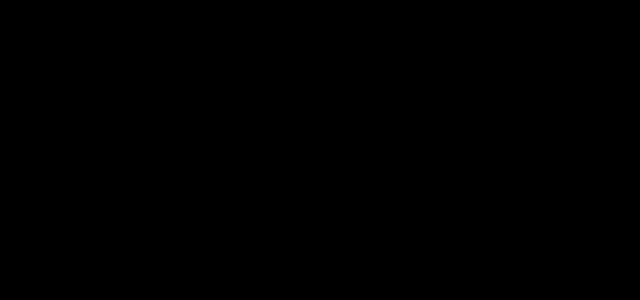
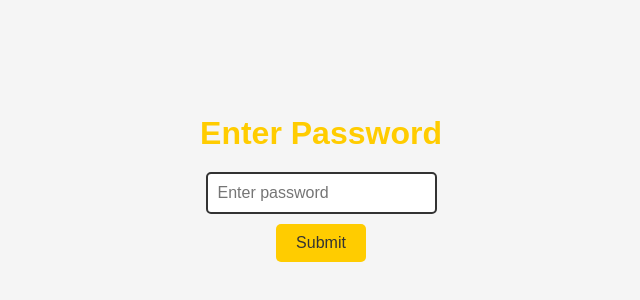
Before and after one commit to Nate-Schaefer/Senior-Design-Team10-Portfolio, a React (Create React App) app: page /password in a window 1280 px wide. Before the commit this address had no page. Shown: the part 222-522 px from the top of the page, without its empty margins (319-959 px from the left). Built offline with nearby package versions, Linux system fonts and the light colour scheme.

Commit message:
added hardcoded password functionality

```diff
--- a/src/App.js
+++ b/src/App.js
@@ -1,30 +1,51 @@
 // src/App.js
-import React from "react";
-import { BrowserRouter as Router, Routes, Route } from "react-router-dom";
+import React, { useState } from "react";
+import { BrowserRouter as Router, Routes, Route, Navigate } from "react-router-dom";
 import HomePage from "./components/HomePage";
+import ProtectedContent from "./components/ProtectedContent";
 import TeamMember from "./components/TeamMember";
+import PasswordDialog from "./components/PasswordDialog";
 
 const App = () => {
+  const [isAuthenticated, setIsAuthenticated] = useState(false);
+
+  const handleAuthentication = (password) => {
+    if (password === "Fall2024Lab3") {
+      setIsAuthenticated(true);
+      return true;
+    }
+    return false;
+  };
+
   return (
     <Router>
       <Routes>
         <Route path="/" element={<HomePage />} />
         <Route
-          path="/caiden"
-          element={<TeamMember name="Caiden" bio="Caiden is passionate about X." image="/path-to-caiden.jpg" />}
+          path="/protected"
+          element={
+            isAuthenticated ? (
+              <ProtectedContent />
+            ) : (
+              <Navigate to="/password" />
+            )
+          }
         />
         <Route
-          path="/rabi"
-          element={<TeamMember name="Rabi" bio="Rabi excels in Y." image="/path-to-rabi.jpg" />}
+          path="/password"
+          element={<PasswordDialog onAuthenticate={handleAuthentication} />}
         />
         <Route
-          path="/nick"
-          element={<TeamMember name="Nick" bio="Nick specializes in Z." image="/path-to-nick.jpg" />}
+          path="/team/:name"
+          element={
+            isAuthenticated ? (
+              <TeamMember />
+            ) : (
+              <Navigate to="/password" />
+            )
+          }
         />
-        <Route
-          path="/nate"
-          element={<TeamMember name="Nate" bio="Nate enjoys A." image="/path-to-nate.jpg" />}
-        />
+        <Route path="*" element={<Navigate to="/" />} />
       </Routes>
     </Router>
   );
--- a/src/components/HomePage.js
+++ b/src/components/HomePage.js
@@ -1,19 +1,17 @@
 // src/components/HomePage.js
 import React from "react";
 import { Link } from "react-router-dom";
-import "./HomePage.css"; // Create a CSS file for styling
+import "./HomePage.css";
 
 const HomePage = () => {
   return (
     <div className="homepage">
       <h1>Welcome to Our Team Portfolio</h1>
-      <h2>Meet the Team</h2>
-      <div className="team-links">
-        <Link to="/caiden" className="team-link">Caiden</Link>
-        <Link to="/rabi" className="team-link">Rabi</Link>
-        <Link to="/nick" className="team-link">Nick</Link>
-        <Link to="/nate" className="team-link">Nate</Link>
-      </div>
+      <p>
+        <Link to="/protected" className="protected-link">
+          Protected Content
+        </Link>
+      </p>
     </div>
   );
 };
--- /dev/null
+++ b/src/components/PasswordDialog.css
@@ -0,0 +1,51 @@
+/* src/components/PasswordDialog.css */
+.password-dialog {
+    display: flex;
+    flex-direction: column;
+    align-items: center;
+    justify-content: center;
+    height: 100vh;
+    background-color: #f5f5f5;
+    font-family: 'Arial', sans-serif;
+    color: #333;
+  }
+
+  .password-dialog h1 {
+    font-size: 2rem;
+    margin-bottom: 20px;
+    color: #ffcc00; /* University of Iowa Gold */
+  }
+
+  .password-dialog form {
+    display: flex;
+    flex-direction: column;
+    align-items: center;
+  }
+
+  .password-input {
+    padding: 10px;
+    font-size: 1rem;
+    border: 2px solid #333;
+    border-radius: 5px;
+    margin-bottom: 10px;
+  }
+
+  .submit-button {
+    background-color: #ffcc00;
+    color: #333;
+    padding: 10px 20px;
+    border: none;
+    border-radius: 5px;
+    cursor: pointer;
+    font-size: 1rem;
+  }
+
+  .submit-button:hover {
+    background-color: #333;
+    color: #fff;
+  }
+
+  .error-message {
+    color: red;
+    margin-top: 10px;
+  }
--- /dev/null
+++ b/src/components/PasswordDialog.js
@@ -0,0 +1,39 @@
+import React, { useState } from "react";
+import { useNavigate } from "react-router-dom";
+import "./PasswordDialog.css";
+
+const PasswordDialog = ({ onAuthenticate }) => {
+  const [password, setPassword] = useState("");
+  const [error, setError] = useState("");
+  const navigate = useNavigate();
+
+  const handleSubmit = (e) => {
+    e.preventDefault();
+    if (onAuthenticate(password)) {
+      navigate("/protected");
+    } else {
+      setError("Incorrect password. Please try again.");
+    }
+  };
+
+  return (
+    <div className="password-dialog">
+      <h1>Enter Password</h1>
+      <form onSubmit={handleSubmit}>
+        <input
+          type="password"
+          placeholder="Enter password"
+          value={password}
+          onChange={(e) => setPassword(e.target.value)}
+          className="password-input"
+        />
+        <button type="submit" className="submit-button">
+          Submit
+        </button>
+      </form>
+      {error && <p className="error-message">{error}</p>}
+    </div>
+  );
+};
+
+export default PasswordDialog;
--- /dev/null
+++ b/src/components/ProtectedContent.css
@@ -0,0 +1,41 @@
+/* src/components/ProtectedContent.css */
+
+.protected-content {
+    display: flex;
+    flex-direction: column;
+    align-items: center;
+    margin-top: 50px;
+    font-family: 'Arial', sans-serif;
+    color: #333;
+  }
+
+  .protected-content h1 {
+    font-size: 2.5rem;
+    margin-bottom: 20px;
+    color: #ffcc00; /* University of Iowa Gold */
+    text-shadow: 2px 2px 4px #000; /* Slight shadow for a polished look */
+  }
+
+  .protected-content ul {
+    list-style-type: none;
+    padding: 0;
+  }
+
+  .protected-content li {
+    margin: 10px 0;
+  }
+
+  .protected-content a {
+    text-decoration: none;
+    font-size: 1.5rem;
+    color: #000; /* Black */
+    background-color: #ffcc00; /* University of Iowa Gold */
+    padding: 10px 15px;
+    border-radius: 5px;
+    transition: background-color 0.3s ease, color 0.3s ease;
+  }
+
+  .protected-content a:hover {
+    background-color: #333; /* Darker hover effect */
+    color: #fff; /* White text on hover */
+  }
--- /dev/null
+++ b/src/components/ProtectedContent.js
@@ -0,0 +1,28 @@
+// src/components/ProtectedContent.js
+import React from "react";
+import { Link } from "react-router-dom";
+import "./ProtectedContent.css";
+
+const ProtectedContent = () => {
+  return (
+    <div className="protected-content">
+      <h1>Team Members</h1>
+      <ul>
+        <li>
+          <Link to="/team/caiden">Caiden</Link>
+        </li>
+        <li>
+          <Link to="/team/rabi">Rabi</Link>
+        </li>
+        <li>
+          <Link to="/team/nick">Nick</Link>
+        </li>
+        <li>
+          <Link to="/team/nate">Nate</Link>
+        </li>
+      </ul>
+    </div>
+  );
+};
+
+export default ProtectedContent;
--- a/src/components/TeamMember.js
+++ b/src/components/TeamMember.js
@@ -1,17 +1,43 @@
 // src/components/TeamMember.js
 import React from "react";
-import { Link } from "react-router-dom";
-import "./TeamMember.css"; // Create a CSS file for styling
+import { useParams } from "react-router-dom";
 
-const TeamMember = ({ name, bio, image }) => {
+const teamData = {
+  caiden: {
+    name: "Caiden",
+    bio: "Caiden is passionate about X.",
+    image: "/path-to-caiden.jpg",
+  },
+  rabi: {
+    name: "Rabi",
+    bio: "Rabi excels in Y.",
+    image: "/path-to-rabi.jpg",
+  },
+  nick: {
+    name: "Nick",
+    bio: "Nick specializes in Z.",
+    image: "/path-to-nick.jpg",
+  },
+  nate: {
+    name: "Nate",
+    bio: "Nate enjoys A.",
+    image: "/path-to-nate.jpg",
+  },
+};
+
+const TeamMember = () => {
+  const { name } = useParams();
+  const member = teamData[name];
+
+  if (!member) {
+    return <p>Team member not found.</p>;
+  }
+
   return (
     <div className="team-member">
-      <img src={image} alt={`${name}'s Profile`} className="profile-pic" />
-      <h1>{name}'s Portfolio</h1>
-      <p>{bio}</p>
-      <div className="back-link">
-        <Link to="/" className="back-button">Back to Homepage</Link>
-      </div>
+      <h1>{member.name}</h1>
+      <p>{member.bio}</p>
+      <img src={member.image} alt={member.name} />
     </div>
   );
 };
```
